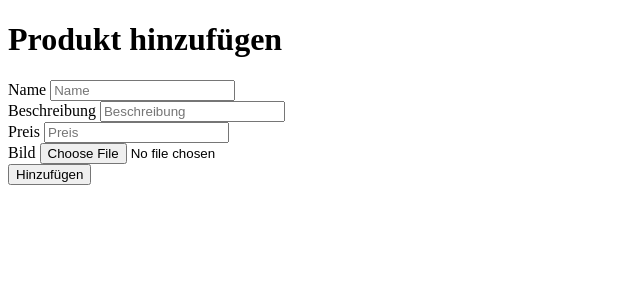
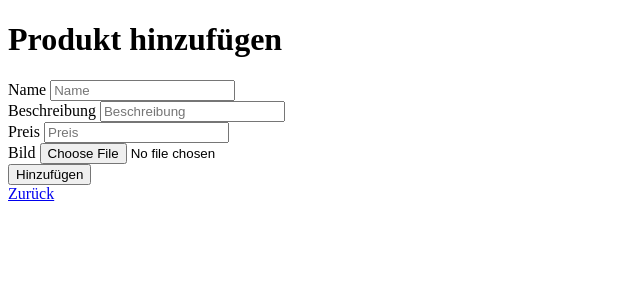
Before and after one commit to dreilala/WET2, a PHP site: page /sites/AddProducts.php in a window 1280 px wide. Shown: the top 300 px of the page, without its empty margins (0-640 px from the left). Run offline with PHP 8.4, Linux system fonts and the light colour scheme.

Commit message:
AddProductChange

```diff
--- a/sites/AddProducts.php
+++ b/sites/AddProducts.php
@@ -49,8 +49,11 @@ and open the template in the editor.
                     Bild
                     <input type="file" name="mypicture" accept="image/*" required="true">
                 </div>
-                <button type='submit' class='btn btn-default'>Hinzufügen</button>
+                <button type='submit' class='btn btn-success'>Hinzufügen</button>
             </form>
+            <div class="col-md-8">
+            <a class="btn btn-default" href="index.php?page=ListProducts">Zurück</a>
+            </div>
         </div>
     </body>
 </html>
```
